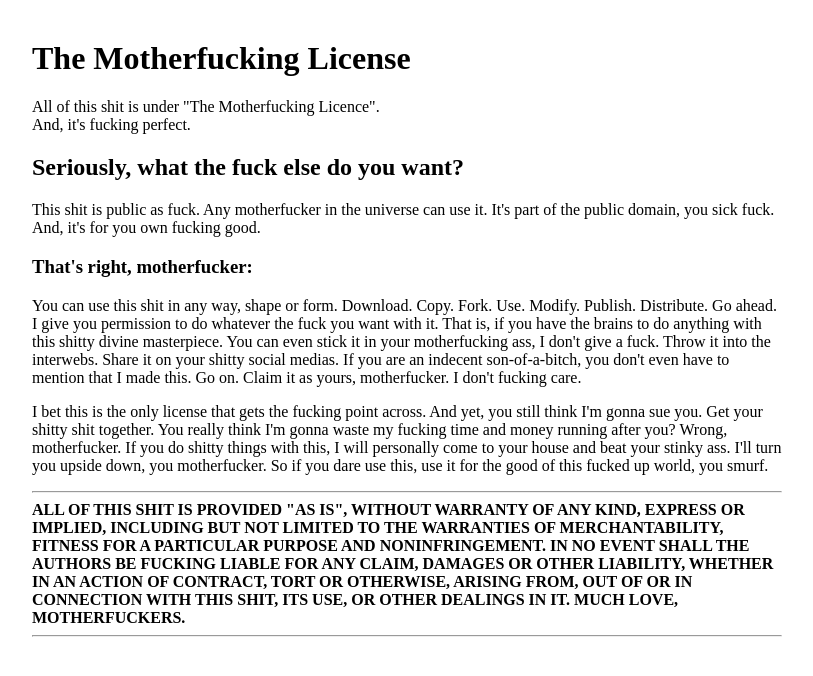
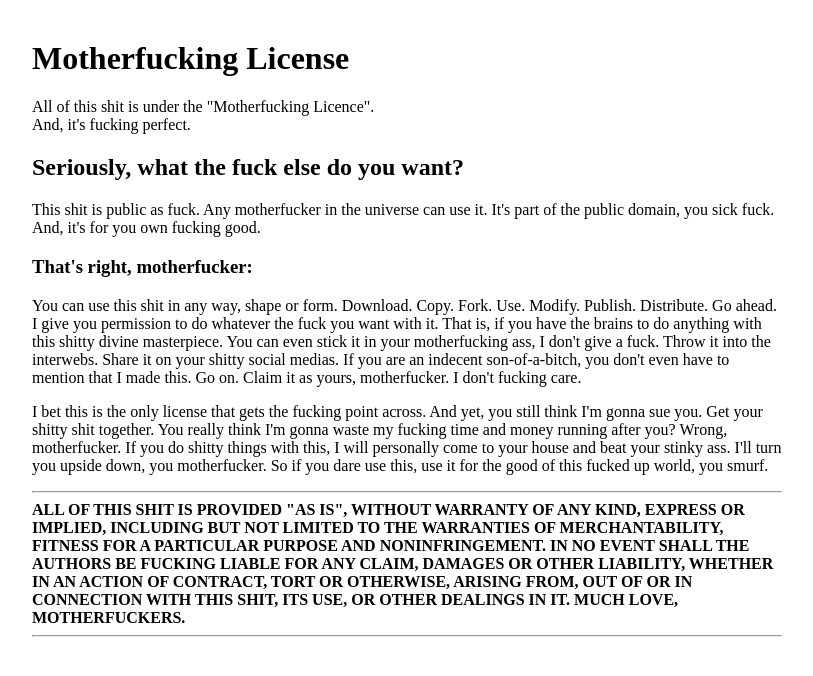
Before and after one commit to egorbelibov/mfl, a plain HTML site: page index.html in a window 1280 px wide. Shown: the whole page, without its empty margins (8-821 px from the left). Drawn offline with Linux system fonts and the light colour scheme.

Commit message:
rename license

```diff
--- a/index.html
+++ b/index.html
@@ -3,7 +3,7 @@
     <head>
         <meta charset="utf-8">
         <meta http-equiv="x-ua-compatible" content="ie=edge">
-        <title>The Motherfucking License</title>
+        <title>Motherfucking License</title>
         <link rel="shortcut icon" type="image/x-icon" href="favicon.ico">
         <meta name="description" content="For The Public Domain">
         <meta name="viewport" content="width=device-width, initial-scale=1">
@@ -11,10 +11,10 @@
     <body style="max-width: 750px; margin: 40px 40px">
         <header>
             <h1>
-                The Motherfucking License
+                Motherfucking License
             </h1>
             <aside>
-                All of this shit is under "The Motherfucking Licence".<br>
+                All of this shit is under the "Motherfucking Licence".<br>
                 And, it's fucking perfect.
             </aside>
         </header>
```
Also changed, not shown: 1 other file.
